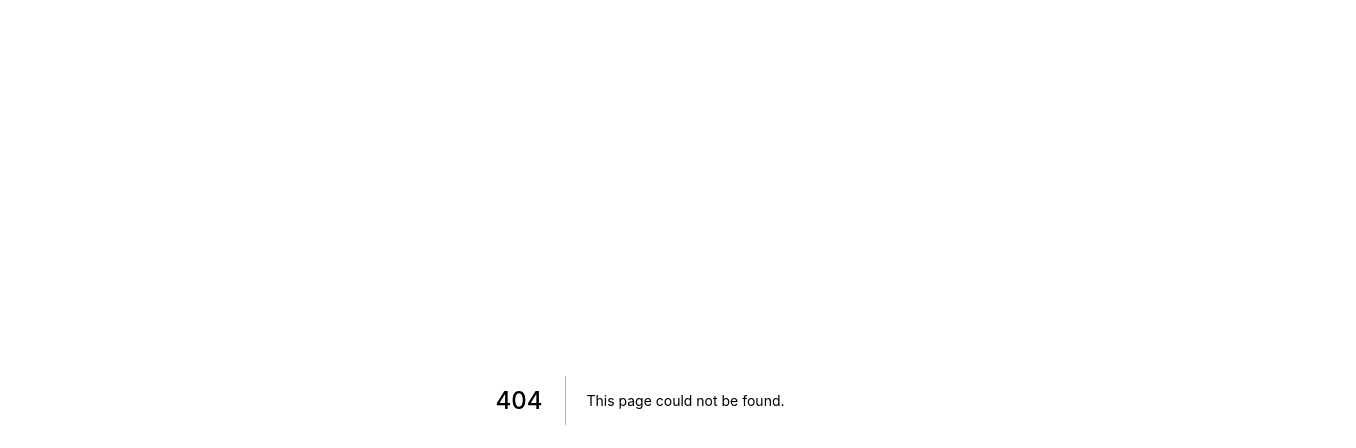
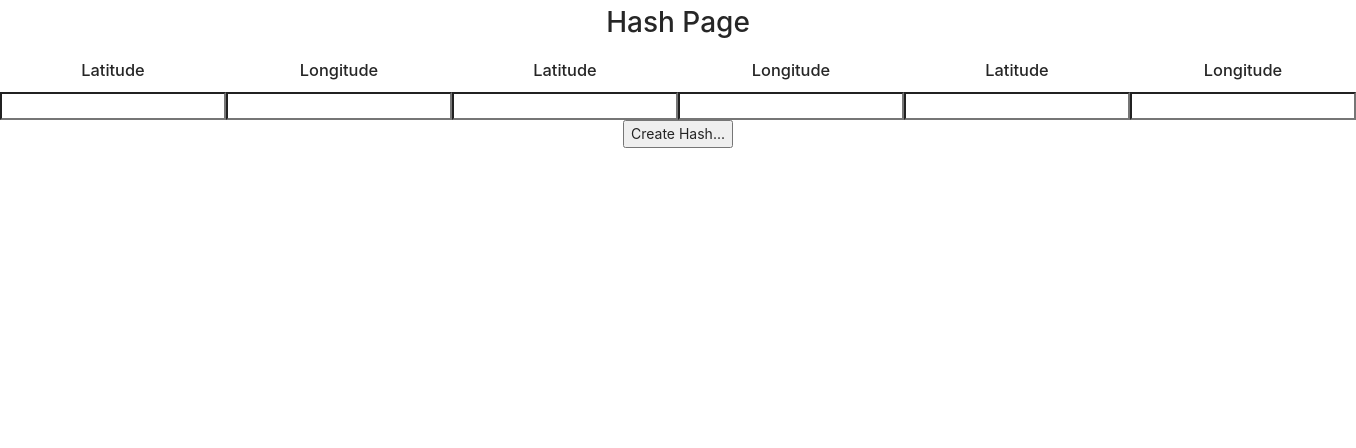
Before and after one commit to Purum-ETHBogota/Purum, a Next.js app: page /hash in a window 1280 px wide. Before the commit this address had no page. Shown: the top 448 px of the page, 1356 px wide, since content can reach past the window. Built offline with nearby package versions, Linux system fonts and the light colour scheme.

Commit message:
Integration for Hash based on coordinates

```diff
--- /dev/null
+++ b/pages/hash.js
@@ -0,0 +1,99 @@
+import styles from '../styles/Hash.module.css'
+import 'antd/dist/antd.css';
+import React, { useState } from "react";
+import md5 from 'md5';
+
+export default function Hash() {
+
+    const [latitude1, setLatitude1] = useState('');
+    const [latitude2, setLatitude2] = useState('');
+    const [latitude3, setLatitude3] = useState('');
+    const [longitude1, setLongitude1] = useState('');
+    const [longitude2, setLongitude2] = useState('');
+    const [longitude3, setLongitude3] = useState('');
+
+    const handleSubmit = event => {
+        event.preventDefault();
+
+        console.log('latitude1', latitude1);
+        console.log('latitude2', latitude2);
+        console.log('latitude3', latitude3);
+        console.log(md5(latitude1));
+        alert("This is your hash: " + md5(latitude1+latitude2+latitude3+longitude1+longitude2+longitude3));
+        //setLatitude1('');
+        //setLatitude2('');
+      };
+
+    return (
+        <div className={styles.main}>
+            <form className={styles.form} onSubmit={handleSubmit}>
+            <h1>Hash Page</h1>
+            <div className={styles.main}>
+                <label>
+                <h3>Latitude</h3>
+                    <input className={styles.input}
+                    onChange={event => setLatitude1(event.target.value)}
+                    value={latitude1}
+                    name="latitude1"
+                    label="latitude1"
+                    type="number"
+                    required />
+                </label>
+                <label>
+                <h3>Longitude</h3>
+                    <input className={styles.input}
+                    onChange={event => setLongitude1(event.target.value)}
+                    value={longitude1}
+                    name="longitude1"
+                    label="longitude1"
+                    type="number"
+                    required />
+                </label>
+                <label>
+                <h3>Latitude</h3>
+                    <input className={styles.input}
+                    onChange={event => setLatitude2(event.target.value)}
+                    value={latitude2}
+                    name="latitude2"
+                    label="latitude2"
+                    type="number"
+                    required />
+                </label>
+                <label>
+                <h3>Longitude</h3>
+                    <input className={styles.input}
+                    onChange={event => setLongitude2(event.target.value)}
+                    value={longitude2}
+                    name="longitude2"
+                    label="longitude2"
+                    type="number"
+                    required />
+                </label>
+                <label>
+                <h3>Latitude</h3>
+                    <input className={styles.input}
+                    onChange={event => setLatitude3(event.target.value)}
+                    value={latitude3}
+                    name="latitude3"
+                    label="latitude3"
+                    type="number"
+                    required />
+                </label>
+                <label>
+                <h3>Longitude</h3>
+                    <input className={styles.input}
+                    onChange={event => setLongitude3(event.target.value)}
+                    value={longitude3}
+                    name="longitude3"
+                    label="longitude3"
+                    type="number"
+                    required />
+                </label>
+
+            </div>
+            <button type="Submit">Create Hash...</button>
+
+            </form>
+        </div>
+    )
+}
--- /dev/null
+++ b/styles/Hash.module.css
@@ -0,0 +1,7 @@
+.input {
+    box-sizing:border-box;
+  }
+.main {
+    text-align: center;
+    display: inline-flex;
+}
```
